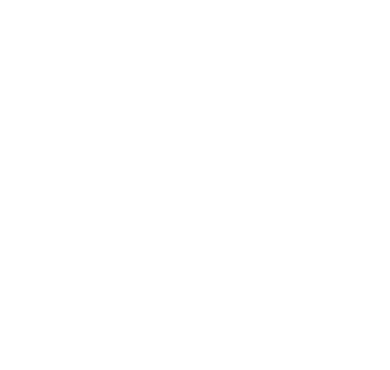
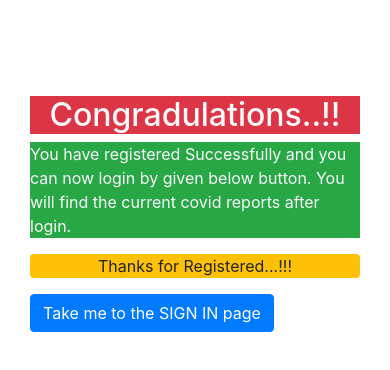
Before and after one commit to Amarparihar/reset-password-react, a React (Create React App) app: page /welcomepage in a window 390 px wide. Shown: the top 370 px of the page. Built offline with nearby package versions, Linux system fonts and the light colour scheme.

Commit message:
Final changed

```diff
--- a/src/App.js
+++ b/src/App.js
@@ -10,6 +10,7 @@ import Register from "./register";
 import Reset from "./resetpassword";
 import Update from "./updatepassword";
 import Profile from "./profile";
+import Welcomepage from "./welcomepage";
 
 
 function App() {
@@ -28,6 +29,7 @@ function App() {
                   <Route path="/reset-pass" component={Reset} exact={true}/>
                   <Route path="/update-password" component={Update} exact={true}/>
                   <Route path="/profile" component={Profile} exact={true}/>
+                  <Route path="/welcomepage" component={Welcomepage} exact={true}/>
                 </Switch>
 
               </div>
--- a/src/homepage.js
+++ b/src/homepage.js
@@ -42,7 +42,9 @@ export default function Home() {
              let data = await response.json();
                 if(data.message==='Login Successfull'){
                   toast.success('user login successfully')
-                  history.push('/profile');
+                  setTimeout(() => {
+                    history.push('/profile');
+                  }, 5000);
 
                 }else if(data.message==='Invalid Creadentials'){
                   toast.error('warning:Invalid Creadentials')
--- a/src/register.js
+++ b/src/register.js
@@ -1,4 +1,6 @@
-import { useState } from "react";
+import {  useState } from "react";
+import { useHistory } from "react-router-dom";
+
 import { ToastContainer, toast } from 'react-toastify';
 import 'react-toastify/dist/ReactToastify.css';
 
@@ -7,6 +9,9 @@ export default function Register() {
   const [lastName, setLastName] = useState("");
   const [email, setEmail] = useState("");
   const [password, setPassword] = useState("");
+
+  const history = useHistory();
+
 
   return (
     <>
@@ -47,8 +52,18 @@ export default function Register() {
               let data = await response.json();
               if(data.message==='user registered successfully'){
                 toast.success('user registered successfully')
+                setTimeout(() => {
+                  history.push('/welcomepage');
+                }, 5000);
+
               }else{
-                toast.error('user already registered')
+                toast.error('user already registered');
+
+                   setTimeout(() => {
+                    history.push('/');
+                  }, 5000);
+
+
               }
             }}
           >
@@ -99,10 +114,12 @@ export default function Register() {
                 className="form-control"
                 placeholder="Password"
                 required
+                minLength="4"
+                maxLength="8"
                 value={password}
                 onChange={(e) => setPassword(e.target.value)}
               />
-              <label for="inputPassword">Password</label>
+              <label for="inputPassword">Password(character length should be 4 to 8 )</label>
             </div>
             <button
               className="btn btn-lg btn-primary btn-block btn-login text-uppercase font-weight-bold mb-2"
--- /dev/null
+++ b/src/welcomepage.js
@@ -0,0 +1,36 @@
+
+import { useHistory } from "react-router-dom"
+
+export default function Welcomepage(){
+    const history = useHistory();
+
+    let handleClicked = ()=>{
+        history.push('/');
+    }
+
+    return(
+        <>
+            <div className="container-fluid mt-5">
+                <div className="row">
+
+                <div className="col-sm-md-lg-12">
+                <div className="bg-danger text-light">
+               <h2 className="text-center"> Congradulations..!! </h2>
+                </div>
+            <div className=" bg-success text-light">
+                <p>You have registered Successfully and you can now login by given below button.
+                    You will find the current covid reports after login.</p>
+            </div>
+            <p className="bg-warning text-center rounded">Thanks for Registered...!!!</p>
+
+            <div >
+                <button className="btn btn-primary" onClick={handleClicked}>Take me to the SIGN IN page</button>
+            </div>
+                </div>
+
+                </div>
+            </div>
+
+        </>
+    )
+}
```
